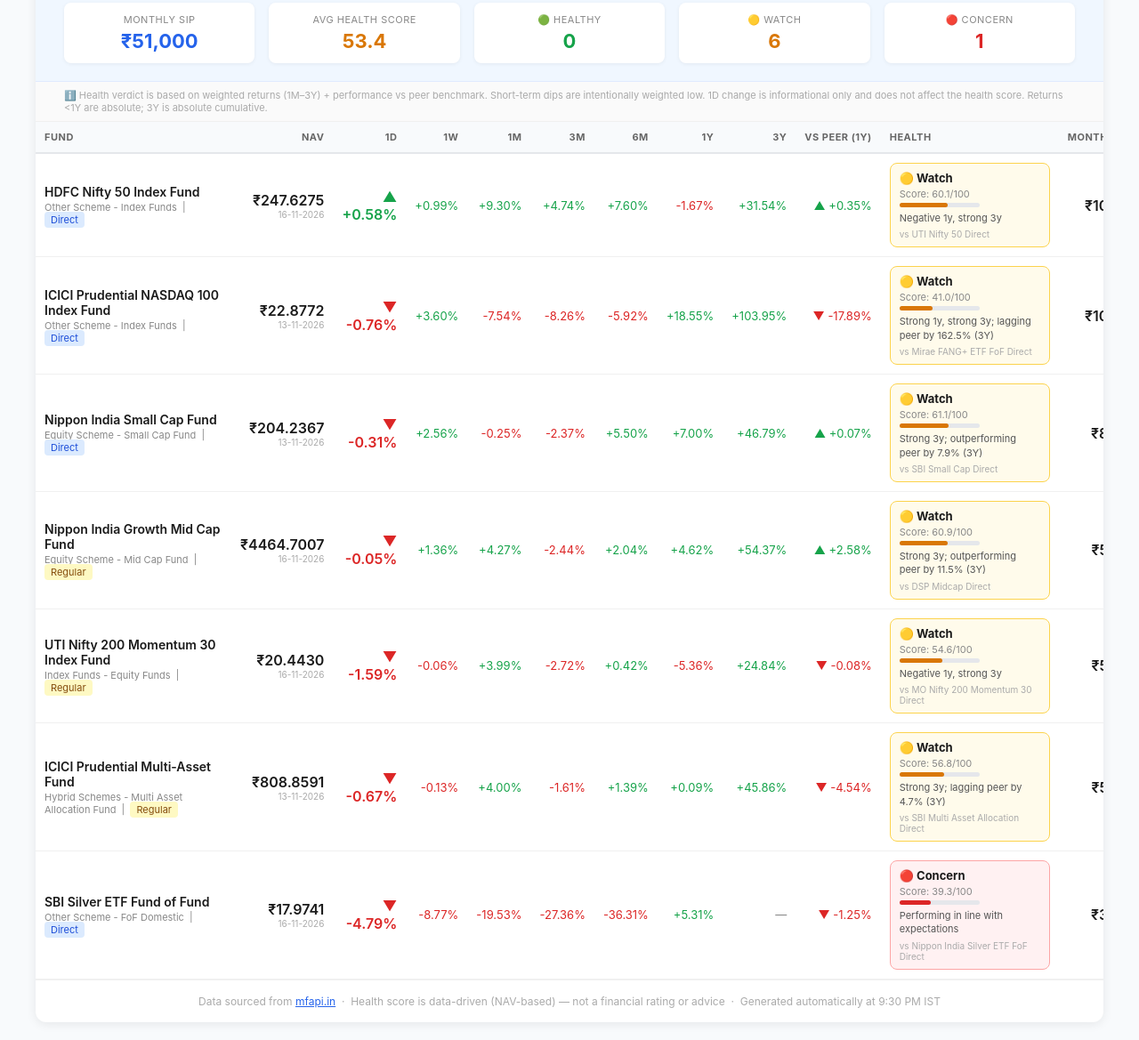
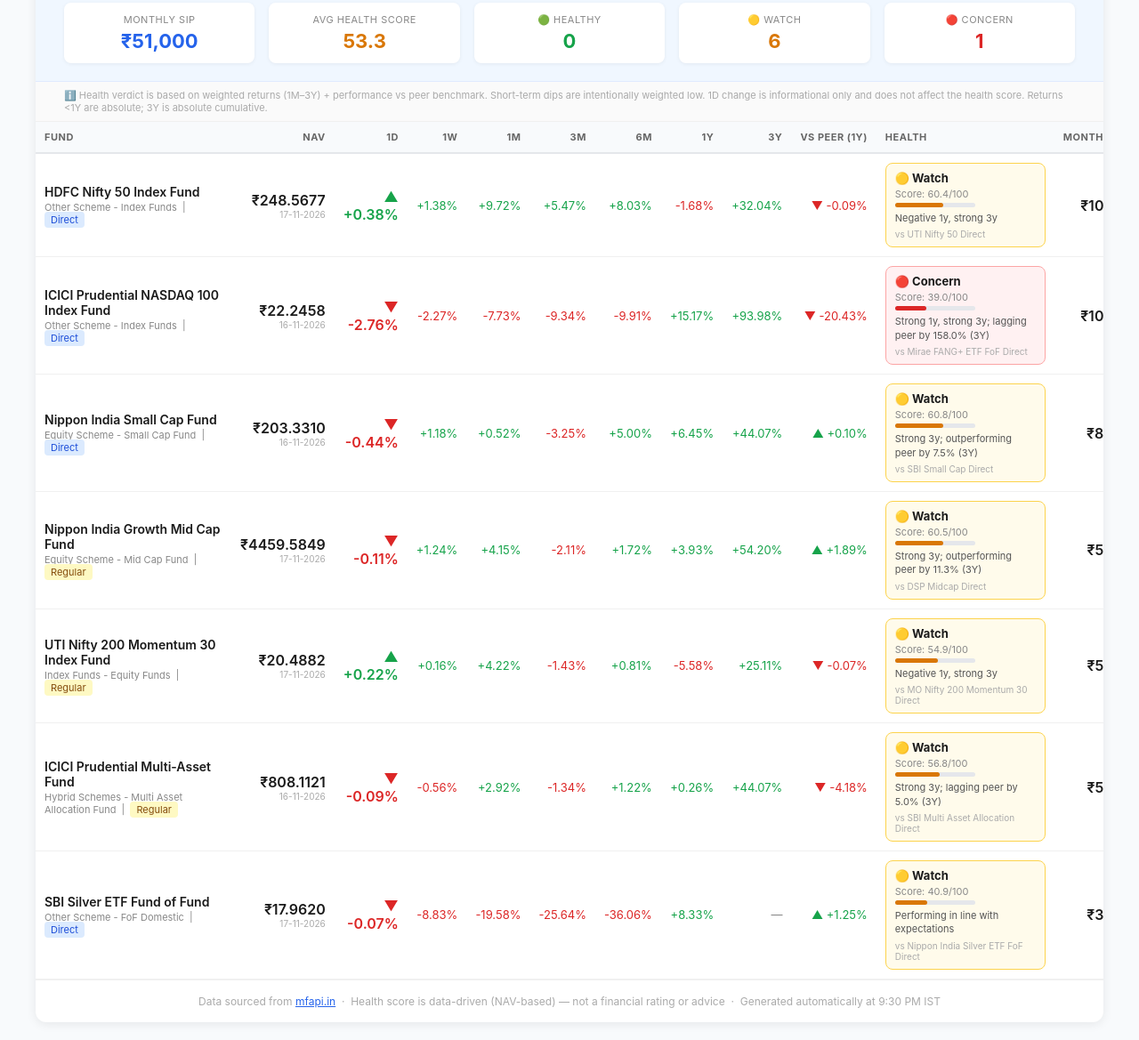
Before and after one commit to muralmu/mutual-fund-tracker, a plain HTML site: page index.html in a window 1280 px wide. Shown: the part 140-1309 px from the top of the page at 89% size. Drawn offline with Linux system fonts and the light colour scheme.

Commit message:
chore: daily fund report 2026-11-17

```diff
--- a/index.html
+++ b/index.html
@@ -3,7 +3,7 @@
 <head>
 <meta charset="UTF-8">
 <meta name="viewport" content="width=device-width, initial-scale=1.0">
-<title>Mutual Fund Daily Report — 17 Nov 2026</title>
+<title>Mutual Fund Daily Report — 18 Nov 2026</title>
 <style>
   body { font-family: -apple-system, BlinkMacSystemFont, 'Segoe UI', sans-serif; background:#f8fafc; margin:0; padding:20px; color:#1a1a1a; }
   .container { max-width:1200px; margin:0 auto; background:#fff; border-radius:12px; box-shadow:0 2px 12px rgba(0,0,0,0.08); overflow:hidden; }
@@ -28,7 +28,7 @@
 
   <div class="header">
     <h1>📊 Mutual Fund Daily Report</h1>
-    <p>As of 17 Nov 2026 &nbsp;·&nbsp; 7 funds tracked &nbsp;·&nbsp; Total Monthly SIP: ₹51,000</p>
+    <p>As of 18 Nov 2026 &nbsp;·&nbsp; 7 funds tracked &nbsp;·&nbsp; Total Monthly SIP: ₹51,000</p>
   </div>
 
   <div class="summary">
@@ -38,7 +38,7 @@
     </div>
     <div class="summary-card">
       <div class="label">Avg Health Score</div>
-      <div class="value" style="color:#d97706;">53.4</div>
+      <div class="value" style="color:#d97706;">53.3</div>
     </div>
     <div class="summary-card">
       <div class="label">🟢 Healthy</div>
@@ -86,23 +86,23 @@
                 <div style="font-size:11px;color:#888;margin-top:2px;">Other Scheme - Index Funds &nbsp;|&nbsp; <span style="background:#dbeafe;color:#1d4ed8;padding:2px 7px;border-radius:4px;font-size:11px;">Direct</span></div>
             </td>
             <td style="text-align:right;padding:8px 10px;">
-              <div style="font-weight:600;">₹247.6275</div>
-              <div style="font-size:10px;color:#aaa;">16-11-2026</div>
+              <div style="font-weight:600;">₹248.5677</div>
+              <div style="font-size:10px;color:#aaa;">17-11-2026</div>
             </td>
-            <td style="text-align:right;padding:8px 10px;color:#16a34a;font-weight:600;">▲ +0.58%</td>
-            <td style="text-align:right;color:#16a34a;padding:8px 10px;font-size:13px;">+0.99%</td>
-            <td style="text-align:right;color:#16a34a;padding:8px 10px;font-size:13px;">+9.30%</td>
-            <td style="text-align:right;color:#16a34a;padding:8px 10px;font-size:13px;">+4.74%</td>
-            <td style="text-align:right;color:#16a34a;padding:8px 10px;font-size:13px;">+7.60%</td>
-            <td style="text-align:right;color:#dc2626;padding:8px 10px;font-size:13px;">-1.67%</td>
-            <td style="text-align:right;color:#16a34a;padding:8px 10px;font-size:13px;">+31.54%</td>
-            <td style="text-align:right;padding:8px 10px;color:#16a34a;font-size:13px;">▲ +0.35%</td>
+            <td style="text-align:right;padding:8px 10px;color:#16a34a;font-weight:600;">▲ +0.38%</td>
+            <td style="text-align:right;color:#16a34a;padding:8px 10px;font-size:13px;">+1.38%</td>
+            <td style="text-align:right;color:#16a34a;padding:8px 10px;font-size:13px;">+9.72%</td>
+            <td style="text-align:right;color:#16a34a;padding:8px 10px;font-size:13px;">+5.47%</td>
+            <td style="text-align:right;color:#16a34a;padding:8px 10px;font-size:13px;">+8.03%</td>
+            <td style="text-align:right;color:#dc2626;padding:8px 10px;font-size:13px;">-1.68%</td>
+            <td style="text-align:right;color:#16a34a;padding:8px 10px;font-size:13px;">+32.04%</td>
+            <td style="text-align:right;padding:8px 10px;color:#dc2626;font-size:13px;">▼ -0.09%</td>
 
         <td style="padding:10px;min-width:180px;">
           <div style="background:#fffbeb;border:1px solid #fcd34d;border-radius:8px;padding:8px 10px;">
             <div style="font-size:13px;font-weight:700;">🟡 Watch</div>
 
-    <div style="font-size:11px;color:#888;margin-top:3px;">Score: 60.1/100</div>
+    <div style="font-size:11px;color:#888;margin-top:3px;">Score: 60.4/100</div>
     <div style="background:#e5e7eb;border-radius:4px;height:5px;margin-top:3px;width:90px;">
       <div style="background:#d97706;width:60%;height:5px;border-radius:4px;"></div>
     </div>
@@ -118,27 +118,27 @@
                 <div style="font-size:11px;color:#888;margin-top:2px;">Other Scheme - Index Funds &nbsp;|&nbsp; <span style="background:#dbeafe;color:#1d4ed8;padding:2px 7px;border-radius:4px;font-size:11px;">Direct</span></div>
             </td>
             <td style="text-align:right;padding:8px 10px;">
-              <div style="font-weight:600;">₹22.8772</div>
-              <div style="font-size:10px;color:#aaa;">13-11-2026</div>
+              <div style="font-weight:600;">₹22.2458</div>
+              <div style="font-size:10px;color:#aaa;">16-11-2026</div>
             </td>
-            <td style="text-align:right;padding:8px 10px;color:#dc2626;font-weight:600;">▼ -0.76%</td>
-            <td style="text-align:right;color:#16a34a;padding:8px 10px;font-size:13px;">+3.60%</td>
-            <td style="text-align:right;color:#dc2626;padding:8px 10px;font-size:13px;">-7.54%</td>
-            <td style="text-align:right;color:#dc2626;padding:8px 10px;font-size:13px;">-8.26%</td>
-            <td style="text-align:right;color:#dc2626;padding:8px 10px;font-size:13px;">-5.92%</td>
-            <td style="text-align:right;color:#16a34a;padding:8px 10px;font-size:13px;">+18.55%</td>
-            <td style="text-align:right;color:#16a34a;padding:8px 10px;font-size:13px;">+103.95%</td>
-            <td style="text-align:right;padding:8px 10px;color:#dc2626;font-size:13px;">▼ -17.89%</td>
+            <td style="text-align:right;padding:8px 10px;color:#dc2626;font-weight:600;">▼ -2.76%</td>
+            <td style="text-align:right;color:#dc2626;padding:8px 10px;font-size:13px;">-2.27%</td>
+            <td style="text-align:right;color:#dc2626;padding:8px 10px;font-size:13px;">-7.73%</td>
+            <td style="text-align:right;color:#dc2626;padding:8px 10px;font-size:13px;">-9.34%</td>
+            <td style="text-align:right;color:#dc2626;padding:8px 10px;font-size:13px;">-9.91%</td>
+            <td style="text-align:right;color:#16a34a;padding:8px 10px;font-size:13px;">+15.17%</td>
+            <td style="text-align:right;color:#16a34a;padding:8px 10px;font-size:13px;">+93.98%</td>
+            <td style="text-align:right;padding:8px 10px;color:#dc2626;font-size:13px;">▼ -20.43%</td>
 
         <td style="padding:10px;min-width:180px;">
-          <div style="background:#fffbeb;border:1px solid #fcd34d;border-radius:8px;padding:8px 10px;">
-            <div style="font-size:13px;font-weight:700;">🟡 Watch</div>
+          <div style="background:#fff1f2;border:1px solid #fca5a5;border-radius:8px;padding:8px 10px;">
+            <div style="font-size:13px;font-weight:700;">🔴 Concern</div>
 
-    <div style="font-size:11px;color:#888;margin-top:3px;">Score: 41.0/100</div>
+    <div style="font-size:11px;color:#888;margin-top:3px;">Score: 39.0/100</div>
     <div style="background:#e5e7eb;border-radius:4px;height:5px;margin-top:3px;width:90px;">
-      <div style="background:#d97706;width:41%;height:5px;border-radius:4px;"></div>
+      <div style="background:#dc2626;width:39%;height:5px;border-radius:4px;"></div>
     </div>
-            <div style="font-size:11px;color:#555;margin-top:5px;line-height:1.4;">Strong 1y, strong 3y; lagging peer by 162.5% (3Y)</div>
+            <div style="font-size:11px;color:#555;margin-top:5px;line-height:1.4;">Strong 1y, strong 3y; lagging peer by 158.0% (3Y)</div>
             <div style="font-size:10px;color:#aaa;margin-top:4px;">vs Mirae FANG+ ETF FoF Direct</div>
           </div>
         </td>
@@ -150,27 +150,27 @@
                 <div style="font-size:11px;color:#888;margin-top:2px;">Equity Scheme - Small Cap Fund &nbsp;|&nbsp; <span style="background:#dbeafe;color:#1d4ed8;padding:2px 7px;border-radius:4px;font-size:11px;">Direct</span></div>
             </td>
             <td style="text-align:right;padding:8px 10px;">
-              <div style="font-weight:600;">₹204.2367</div>
-              <div style="font-size:10px;color:#aaa;">13-11-2026</div>
+              <div style="font-weight:600;">₹203.3310</div>
+              <div style="font-size:10px;color:#aaa;">16-11-2026</div>
             </td>
-            <td style="text-align:right;padding:8px 10px;color:#dc2626;font-weight:600;">▼ -0.31%</td>
-            <td style="text-align:right;color:#16a34a;padding:8px 10px;font-size:13px;">+2.56%</td>
-            <td style="text-align:right;color:#dc2626;padding:8px 10px;font-size:13px;">-0.25%</td>
-            <td style="text-align:right;color:#dc2626;padding:8px 10px;font-size:13px;">-2.37%</td>
-            <td style="text-align:right;color:#16a34a;padding:8px 10px;font-size:13px;">+5.50%</td>
-            <td style="text-align:right;color:#16a34a;padding:8px 10px;font-size:13px;">+7.00%</td>
-            <td style="text-align:right;color:#16a34a;padding:8px 10px;font-size:13px;">+46.79%</td>
-            <td style="text-align:right;padding:8px 10px;color:#16a34a;font-size:13px;">▲ +0.07%</td>
+            <td style="text-align:right;padding:8px 10px;color:#dc2626;font-weight:600;">▼ -0.44%</td>
+            <td style="text-align:right;color:#16a34a;padding:8px 10px;font-size:13px;">+1.18%</td>
+            <td style="text-align:right;color:#16a34a;padding:8px 10px;font-size:13px;">+0.52%</td>
+            <td style="text-align:right;color:#dc2626;padding:8px 10px;font-size:13px;">-3.25%</td>
+            <td style="text-align:right;color:#16a34a;padding:8px 10px;font-size:13px;">+5.00%</td>
+            <td style="text-align:right;color:#16a34a;padding:8px 10px;font-size:13px;">+6.45%</td>
+            <td style="text-align:right;color:#16a34a;padding:8px 10px;font-size:13px;">+44.07%</td>
+            <td style="text-align:right;padding:8px 10px;color:#16a34a;font-size:13px;">▲ +0.10%</td>
 
         <td style="padding:10px;min-width:180px;">
           <div style="background:#fffbeb;border:1px solid #fcd34d;border-radius:8px;padding:8px 10px;">
             <div style="font-size:13px;font-weight:700;">🟡 Watch</div>
 
-    <div style="font-size:11px;color:#888;margin-top:3px;">Score: 61.1/100</div>
+    <div style="font-size:11px;color:#888;margin-top:3px;">Score: 60.8/100</div>
     <div style="background:#e5e7eb;border-radius:4px;height:5px;margin-top:3px;width:90px;">
-      <div style="background:#d97706;width:61%;height:5px;border-radius:4px;"></div>
+      <div style="background:#d97706;width:60%;height:5px;border-radius:4px;"></div>
     </div>
-            <div style="font-size:11px;color:#555;margin-top:5px;line-height:1.4;">Strong 3y; outperforming peer by 7.9% (3Y)</div>
+            <div style="font-size:11px;color:#555;margin-top:5px;line-height:1.4;">Strong 3y; outperforming peer by 7.5% (3Y)</div>
             <div style="font-size:10px;color:#aaa;margin-top:4px;">vs SBI Small Cap Direct</div>
           </div>
         </td>
@@ -182,27 +182,27 @@
                 <div style="font-size:11px;color:#888;margin-top:2px;">Equity Scheme - Mid Cap Fund &nbsp;|&nbsp; <span style="background:#fef9c3;color:#854d0e;padding:2px 7px;border-radius:4px;font-size:11px;">Regular</span></div>
             </td>
             <td style="text-align:right;padding:8px 10px;">
-              <div style="font-weight:600;">₹4464.7007</div>
-              <div style="font-size:10px;color:#aaa;">16-11-2026</div>
+              <div style="font-weight:600;">₹4459.5849</div>
+              <div style="font-size:10px;color:#aaa;">17-11-2026</div>
             </td>
-            <td style="text-align:right;padding:8px 10px;color:#dc2626;font-weight:600;">▼ -0.05%</td>
-            <td style="text-align:right;color:#16a34a;padding:8px 10px;font-size:13px;">+1.36%</td>
-            <td style="text-align:right;color:#16a34a;padding:8px 10px;font-size:13px;">+4.27%</td>
-            <td style="text-align:right;color:#dc2626;padding:8px 10px;font-size:13px;">-2.44%</td>
-            <td style="text-align:right;color:#16a34a;padding:8px 10px;font-size:13px;">+2.04%</td>
-            <td style="text-align:right;color:#16a34a;padding:8px 10px;font-size:13px;">+4.62%</td>
-            <td style="text-align:right;color:#16a34a;padding:8px 10px;font-size:13px;">+54.37%</td>
-            <td style="text-align:right;padding:8px 10px;color:#16a34a;font-size:13px;">▲ +2.58%</td>
+            <td style="text-align:right;padding:8px 10px;color:#dc2626;font-weight:600;">▼ -0.11%</td>
+            <td style="text-align:right;color:#16a34a;padding:8px 10px;font-size:13px;">+1.24%</td>
+            <td style="text-align:right;color:#16a34a;padding:8px 10px;font-size:13px;">+4.15%</td>
+            <td style="text-align:right;color:#dc2626;padding:8px 10px;font-size:13px;">-2.11%</td>
+            <td style="text-align:right;color:#16a34a;padding:8px 10px;font-size:13px;">+1.72%</td>
+            <td style="text-align:right;color:#16a34a;padding:8px 10px;font-size:13px;">+3.93%</td>
+            <td style="text-align:right;color:#16a34a;padding:8px 10px;font-size:13px;">+54.20%</td>
+            <td style="text-align:right;padding:8px 10px;color:#16a34a;font-size:13px;">▲ +1.89%</td>
 
         <td style="padding:10px;min-width:180px;">
           <div style="background:#fffbeb;border:1px solid #fcd34d;border-radius:8px;padding:8px 10px;">
             <div style="font-size:13px;font-weight:700;">🟡 Watch</div>
 
-    <div style="font-size:11px;color:#888;margin-top:3px;">Score: 60.9/100</div>
+    <div style="font-size:11px;color:#888;margin-top:3px;">Score: 60.5/100</div>
     <div style="background:#e5e7eb;border-radius:4px;height:5px;margin-top:3px;width:90px;">
       <div style="background:#d97706;width:60%;height:5px;border-radius:4px;"></div>
     </div>
-            <div style="font-size:11px;color:#555;margin-top:5px;line-height:1.4;">Strong 3y; outperforming peer by 11.5% (3Y)</div>
+            <div style="font-size:11px;color:#555;margin-top:5px;line-height:1.4;">Strong 3y; outperforming peer by 11.3% (3Y)</div>
             <div style="font-size:10px;color:#aaa;margin-top:4px;">vs DSP Midcap Direct</div>
           </div>
         </td>
@@ -214,23 +214,23 @@
                 <div style="font-size:11px;color:#888;margin-top:2px;">Index Funds - Equity Funds &nbsp;|&nbsp; <span style="background:#fef9c3;color:#854d0e;padding:2px 7px;border-radius:4px;font-size:11px;">Regular</span></div>
             </td>
             <td style="text-align:right;padding:8px 10px;">
-              <div style="font-weight:600;">₹20.4430</div>
-              <div style="font-size:10px;color:#aaa;">16-11-2026</div>
+              <div style="font-weight:600;">₹20.4882</div>
+              <div style="font-size:10px;color:#aaa;">17-11-2026</div>
             </td>
-            <td style="text-align:right;padding:8px 10px;color:#dc2626;font-weight:600;">▼ -1.59%</td>
-            <td style="text-align:right;color:#dc2626;padding:8px 10px;font-size:13px;">-0.06%</td>
-            <td style="text-align:right;color:#16a34a;padding:8px 10px;font-size:13px;">+3.99%</td>
-            <td style="text-align:right;color:#dc2626;padding:8px 10px;font-size:13px;">-2.72%</td>
-            <td style="text-align:right;color:#16a34a;padding:8px 10px;font-size:13px;">+0.42%</td>
-            <td style="text-align:right;color:#dc2626;padding:8px 10px;font-size:13px;">-5.36%</td>
-            <td style="text-align:right;color:#16a34a;padding:8px 10px;font-size:13px;">+24.84%</td>
-            <td style="text-align:right;padding:8px 10px;color:#dc2626;font-size:13px;">▼ -0.08%</td>
+            <td style="text-align:right;padding:8px 10px;color:#16a34a;font-weight:600;">▲ +0.22%</td>
+            <td style="text-align:right;color:#16a34a;padding:8px 10px;font-size:13px;">+0.16%</td>
+            <td style="text-align:right;color:#16a34a;padding:8px 10px;font-size:13px;">+4.22%</td>
+            <td style="text-align:right;color:#dc2626;padding:8px 10px;font-size:13px;">-1.43%</td>
+            <td style="text-align:right;color:#16a34a;padding:8px 10px;font-size:13px;">+0.81%</td>
+            <td style="text-align:right;color:#dc2626;padding:8px 10px;font-size:13px;">-5.58%</td>
+            <td style="text-align:right;color:#16a34a;padding:8px 10px;font-size:13px;">+25.11%</td>
+            <td style="text-align:right;padding:8px 10px;color:#dc2626;font-size:13px;">▼ -0.07%</td>
 
         <td style="padding:10px;min-width:180px;">
           <div style="background:#fffbeb;border:1px solid #fcd34d;border-radius:8px;padding:8px 10px;">
             <div style="font-size:13px;font-weight:700;">🟡 Watch</div>
 
-    <div style="font-size:11px;color:#888;margin-top:3px;">Score: 54.6/100</div>
+    <div style="font-size:11px;color:#888;margin-top:3px;">Score: 54.9/100</div>
     <div style="background:#e5e7eb;border-radius:4px;height:5px;margin-top:3px;width:90px;">
       <div style="background:#d97706;width:54%;height:5px;border-radius:4px;"></div>
     </div>
@@ -246,17 +246,17 @@
                 <div style="font-size:11px;color:#888;margin-top:2px;">Hybrid Schemes - Multi Asset Allocation Fund &nbsp;|&nbsp; <span style="background:#fef9c3;color:#854d0e;padding:2px 7px;border-radius:4px;font-size:11px;">Regular</span></div>
             </td>
             <td style="text-align:right;padding:8px 10px;">
-              <div style="font-weight:600;">₹808.8591</div>
-              <div style="font-size:10px;color:#aaa;">13-11-2026</div>
+              <div style="font-weight:600;">₹808.1121</div>
+              <div style="font-size:10px;color:#aaa;">16-11-2026</div>
             </td>
-            <td style="text-align:right;padding:8px 10px;color:#dc2626;font-weight:600;">▼ -0.67%</td>
-            <td style="text-align:right;color:#dc2626;padding:8px 10px;font-size:13px;">-0.13%</td>
-            <td style="text-align:right;color:#16a34a;padding:8px 10px;font-size:13px;">+4.00%</td>
-            <td style="text-align:right;color:#dc2626;padding:8px 10px;font-size:13px;">-1.61%</td>
-            <td style="text-align:right;color:#16a34a;padding:8px 10px;font-size:13px;">+1.39%</td>
-            <td style="text-align:right;color:#16a34a;padding:8px 10px;font-size:13px;">+0.09%</td>
-            <td style="text-align:right;color:#16a34a;padding:8px 10px;font-size:13px;">+45.86%</td>
-            <td style="text-align:right;padding:8px 10px;color:#dc2626;font-size:13px;">▼ -4.54%</td>
+            <td style="text-align:right;padding:8px 10px;color:#dc2626;font-weight:600;">▼ -0.09%</td>
+            <td style="text-align:right;color:#dc2626;padding:8px 10px;font-size:13px;">-0.56%</td>
+            <td style="text-align:right;color:#16a34a;padding:8px 10px;font-size:13px;">+2.92%</td>
+            <td style="text-align:right;color:#dc2626;padding:8px 10px;font-size:13px;">-1.34%</td>
+            <td style="text-align:right;color:#16a34a;padding:8px 10px;font-size:13px;">+1.22%</td>
+            <td style="text-align:right;color:#16a34a;padding:8px 10px;font-size:13px;">+0.26%</td>
+            <td style="text-align:right;color:#16a34a;padding:8px 10px;font-size:13px;">+44.07%</td>
+            <td style="text-align:right;padding:8px 10px;color:#dc2626;font-size:13px;">▼ -4.18%</td>
 
         <td style="padding:10px;min-width:180px;">
           <div style="background:#fffbeb;border:1px solid #fcd34d;border-radius:8px;padding:8px 10px;">
@@ -266,7 +266,7 @@
     <div style="background:#e5e7eb;border-radius:4px;height:5px;margin-top:3px;width:90px;">
       <div style="background:#d97706;width:56%;height:5px;border-radius:4px;"></div>
     </div>
-            <div style="font-size:11px;color:#555;margin-top:5px;line-height:1.4;">Strong 3y; lagging peer by 4.7% (3Y)</div>
+            <div style="font-size:11px;color:#555;margin-top:5px;line-height:1.4;">Strong 3y; lagging peer by 5.0% (3Y)</div>
             <div style="font-size:10px;color:#aaa;margin-top:4px;">vs SBI Multi Asset Allocation Direct</div>
           </div>
         </td>
@@ -278,25 +278,25 @@
                 <div style="font-size:11px;color:#888;margin-top:2px;">Other Scheme - FoF Domestic &nbsp;|&nbsp; <span style="background:#dbeafe;color:#1d4ed8;padding:2px 7px;border-radius:4px;font-size:11px;">Direct</span></div>
             </td>
             <td style="text-align:right;padding:8px 10px;">
-              <div style="font-weight:600;">₹17.9741</div>
-              <div style="font-size:10px;color:#aaa;">16-11-2026</div>
+              <div style="font-weight:600;">₹17.9620</div>
+              <div style="font-size:10px;color:#aaa;">17-11-2026</div>
             </td>
-            <td style="text-align:right;padding:8px 10px;color:#dc2626;font-weight:600;">▼ -4.79%</td>
-            <td style="text-align:right;color:#dc2626;padding:8px 10px;font-size:13px;">-8.77%</td>
-            <td style="text-align:right;color:#dc2626;padding:8px 10px;font-size:13px;">-19.53%</td>
-            <td style="text-align:right;color:#dc2626;padding:8px 10px;font-size:13px;">-27.36%</td>
-            <td style="text-align:right;color:#dc2626;padding:8px 10px;font-size:13px;">-36.31%</td>
-            <td style="text-align:right;color:#16a34a;padding:8px 10px;font-size:13px;">+5.31%</td>
+            <td style="text-align:right;padding:8px 10px;color:#dc2626;font-weight:600;">▼ -0.07%</td>
+            <td style="text-align:right;color:#dc2626;padding:8px 10px;font-size:13px;">-8.83%</td>
+            <td style="text-align:right;color:#dc2626;padding:8px 10px;font-size:13px;">-19.58%</td>
+            <td style="text-align:right;color:#dc2626;padding:8px 10px;font-size:13px;">-25.64%</td>
+            <td style="text-align:right;color:#dc2626;padding:8px 10px;font-size:13px;">-36.06%</td>
+            <td style="text-align:right;color:#16a34a;padding:8px 10px;font-size:13px;">+8.33%</td>
             <td style="text-align:right;color:#888888;padding:8px 10px;font-size:13px;">—</td>
-            <td style="text-align:right;padding:8px 10px;color:#dc2626;font-size:13px;">▼ -1.25%</td>
+            <td style="text-align:right;padding:8px 10px;color:#16a34a;font-size:13px;">▲ +1.25%</td>
 
         <td style="padding:10px;min-width:180px;">
-          <div style="background:#fff1f2;border:1px solid #fca5a5;border-radius:8px;padding:8px 10px;">
-            <div style="font-size:13px;font-weight:700;">🔴 Concern</div>
+          <div style="background:#fffbeb;border:1px solid #fcd34d;border-radius:8px;padding:8px 10px;">
+            <div style="font-size:13px;font-weight:700;">🟡 Watch</div>
 
-    <div style="font-size:11px;color:#888;margin-top:3px;">Score: 39.3/100</div>
+    <div style="font-size:11px;color:#888;margin-top:3px;">Score: 40.9/100</div>
     <div style="background:#e5e7eb;border-radius:4px;height:5px;margin-top:3px;width:90px;">
-      <div style="background:#dc2626;width:39%;height:5px;border-radius:4px;"></div>
+      <div style="background:#d97706;width:40%;height:5px;border-radius:4px;"></div>
     </div>
             <div style="font-size:11px;color:#555;margin-top:5px;line-height:1.4;">Performing in line with expectations</div>
             <div style="font-size:10px;color:#aaa;margin-top:4px;">vs Nippon India Silver ETF FoF Direct</div>
```
